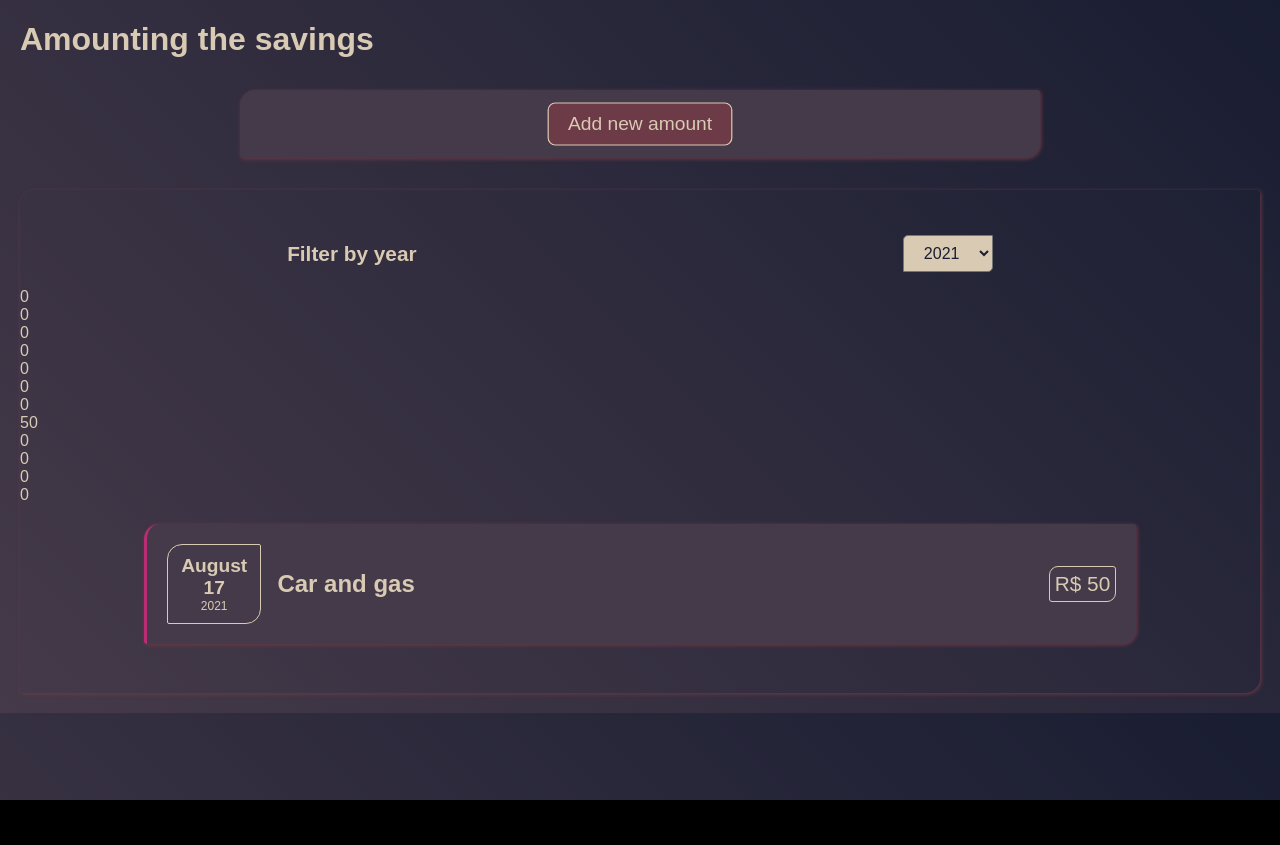
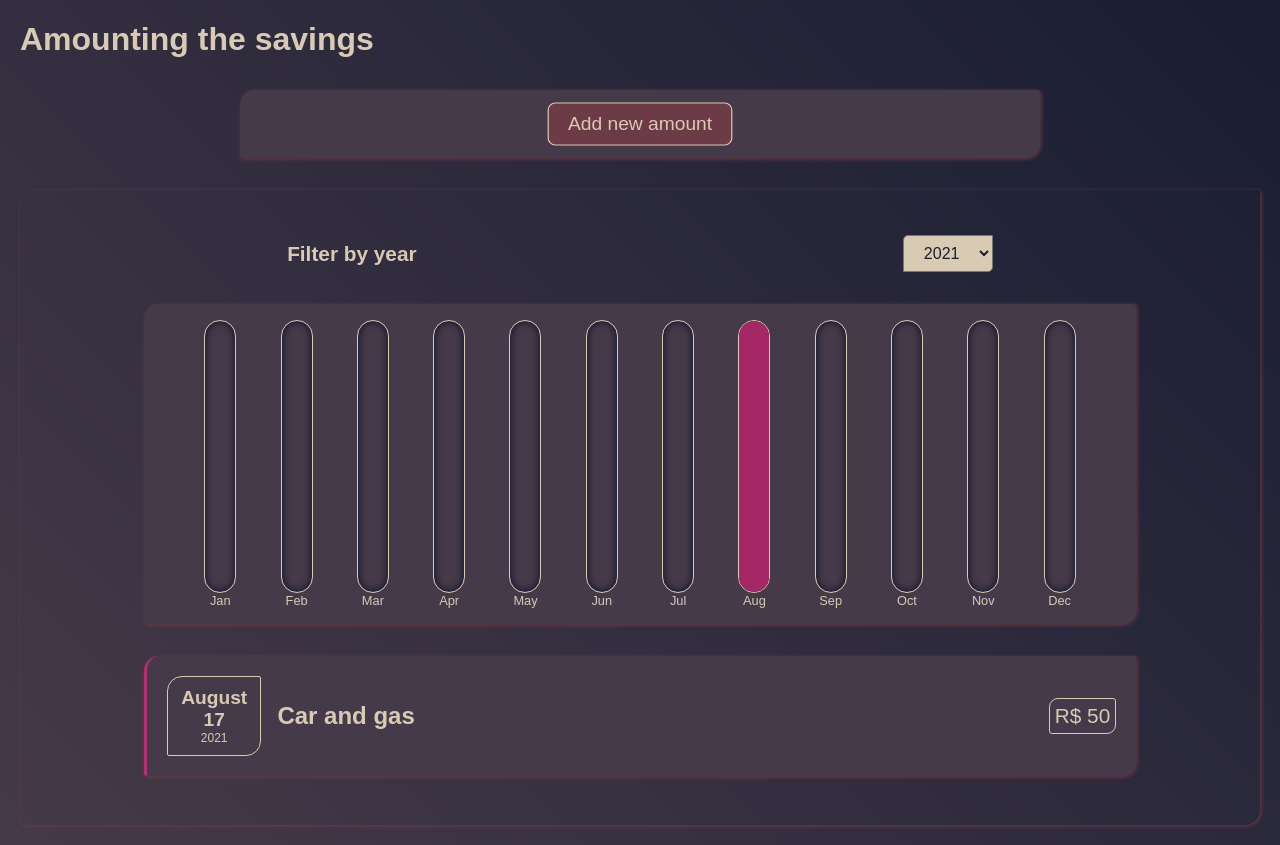
Before and after one commit to israeldvd/amounts-monitor, a React (Create React App) app in the folder react-complete/: page / in a window 1280 px wide. Before the commit the page ends 800 px from the top, so only its background shows below. Built offline with nearby package versions, Linux system fonts and the light colour scheme; a web font is replaced by a local one.

Commit message:
Update Chart styles and correct reference

```diff
--- a/react-complete/src/components/Chart/Bars.css
+++ b/react-complete/src/components/Chart/Bars.css
@@ -0,0 +1,31 @@
+.bar {
+    width: 2rem;
+    max-width: 8%;
+    display: flex;
+    flex-direction: column;
+}
+
+.bar__wrapper {
+    text-align: end;
+    border-radius: 16px;
+    overflow: hidden;
+    height: 100%;
+    width: 100%;
+    border: 1px solid var(--color-clear);
+    box-shadow: inset 0px 0px 6px 2px var(--color-primary);
+    display: flex;
+    flex-direction: column;
+    justify-content: flex-end;
+}
+
+.bar__fill {
+    background-color: var(--color-accent-2);
+    width: 100%;
+    border-radius: 5px;
+    transition: all 0.4s 0s ease;
+}
+
+.bar__label {
+    font-size: 0.8rem;
+    font-weight: 500;
+}
--- a/react-complete/src/components/Chart/Bars.js
+++ b/react-complete/src/components/Chart/Bars.js
@@ -1,3 +1,5 @@
+import "./Bars.css";
+
 const Bars = (props) => {
     let barFillPerc = '0%';
 
--- a/react-complete/src/components/Chart/Chart.css
+++ b/react-complete/src/components/Chart/Chart.css
@@ -0,0 +1,10 @@
+.chart{
+    background-color: var(--color-grey);
+    width: 80%;
+    padding: 1rem;
+    margin: 2rem auto;
+    text-align: center;
+    display: flex;
+    height: 20rem;
+    justify-content: space-evenly;
+}
--- a/react-complete/src/components/Chart/Chart.js
+++ b/react-complete/src/components/Chart/Chart.js
@@ -1,21 +1,22 @@
 import Bars from "./Bars";
-import "./Bars.css";
+import Card from "../UI/Card"
+import "./Chart.css";
 
 const Chart = (props) => {
     const values = props.barsData.map((singleBarData) => singleBarData.value);
     const filterTotal = Math.max(...values);
 
     return (
-        <div className="chart">
+        <Card className="chart">
             {props.barsData.map((singleBar) => (
                 <Bars
                     key={singleBar.label}
                     value={singleBar.value}
                     maxValue={filterTotal}
-                    label={singleBar.value}
+                    label={singleBar.label}
                 />
             ))}
-        </div>
+        </Card>
     );
 };
 
```
